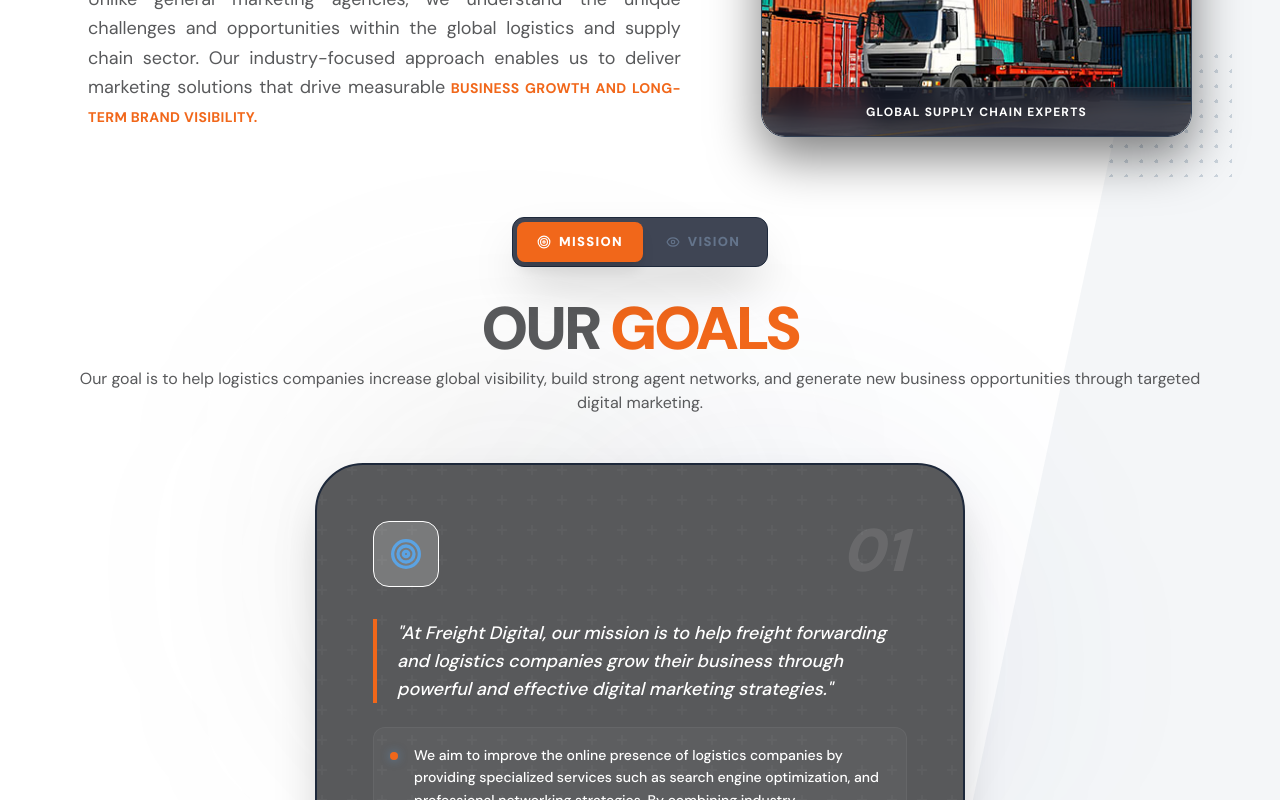
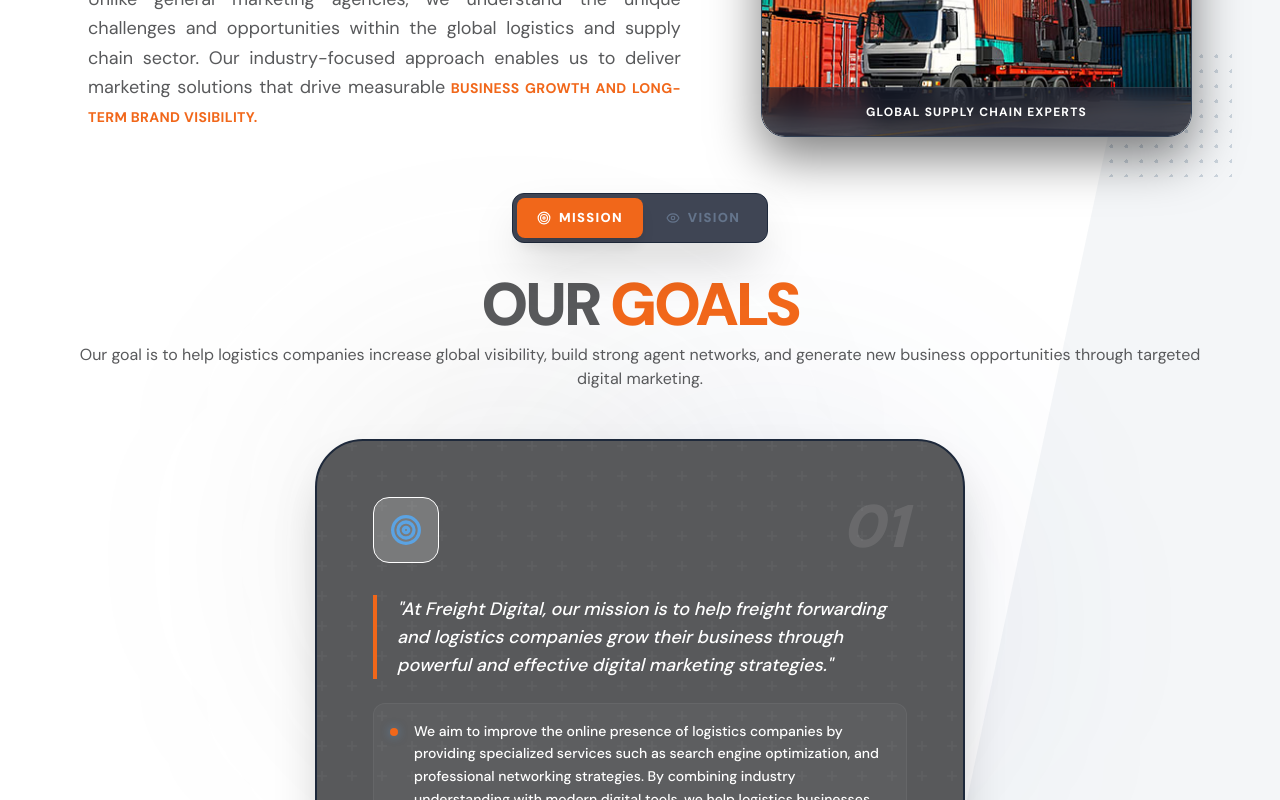
Before and after one commit to Yulanto-Developers/freight_digital, a Next.js app: page /about in a window 1280 px wide. Shown: the part 1060-1860 px from the top of the page. Built offline with nearby package versions, Linux system fonts and the light colour scheme.

Commit message:
space reduced

```diff
--- a/src/components/about/Mission.tsx
+++ b/src/components/about/Mission.tsx
@@ -29,7 +29,7 @@ export default function MissionVision() {
     ];
 
     return (
-        <section className="py-20  flex flex-col items-center justify-center overflow-hidden relative min-h-screen">
+        <section className="pt-14 pb-12  flex flex-col items-center justify-center overflow-hidden relative min-h-screen">
 
             <div className="absolute top-1/4 left-1/4 w-96 h-96 bg-[#58595b]/10 rounded-full blur-[120px] pointer-events-none" />
             <div className="absolute bottom-1/4 right-1/4 w-96 h-96 bg-blue-900/10 rounded-full blur-[120px] pointer-events-none" />
```
